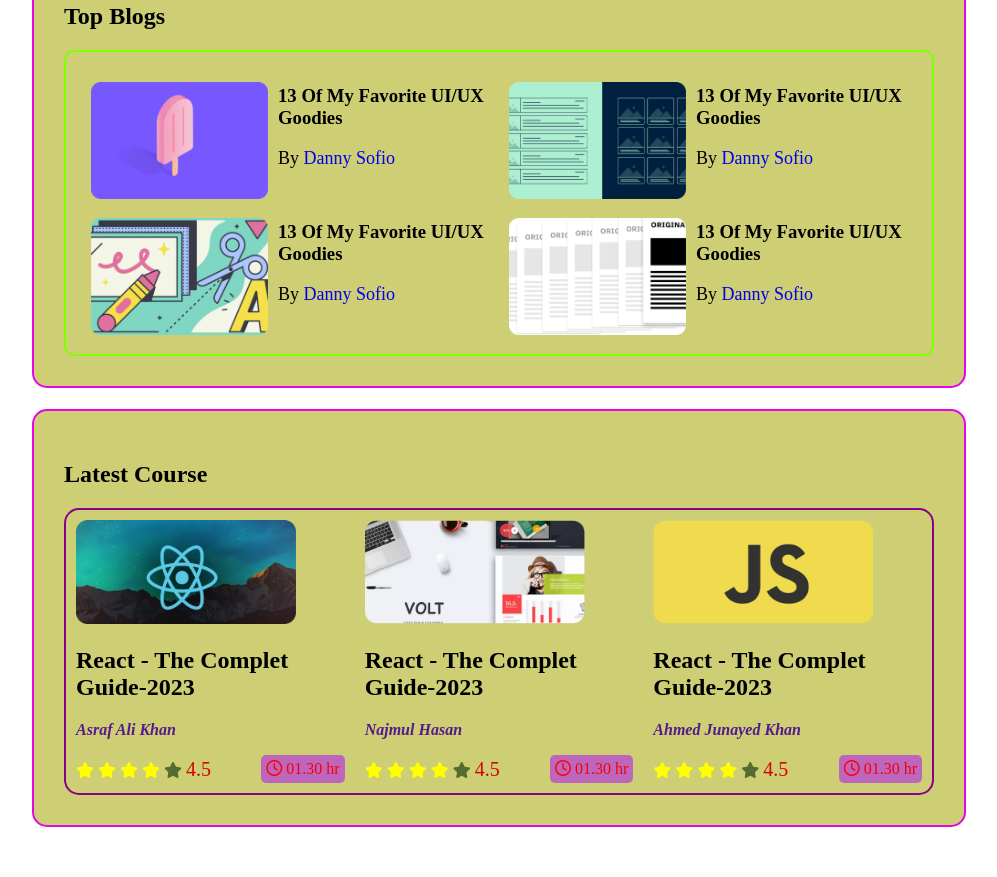
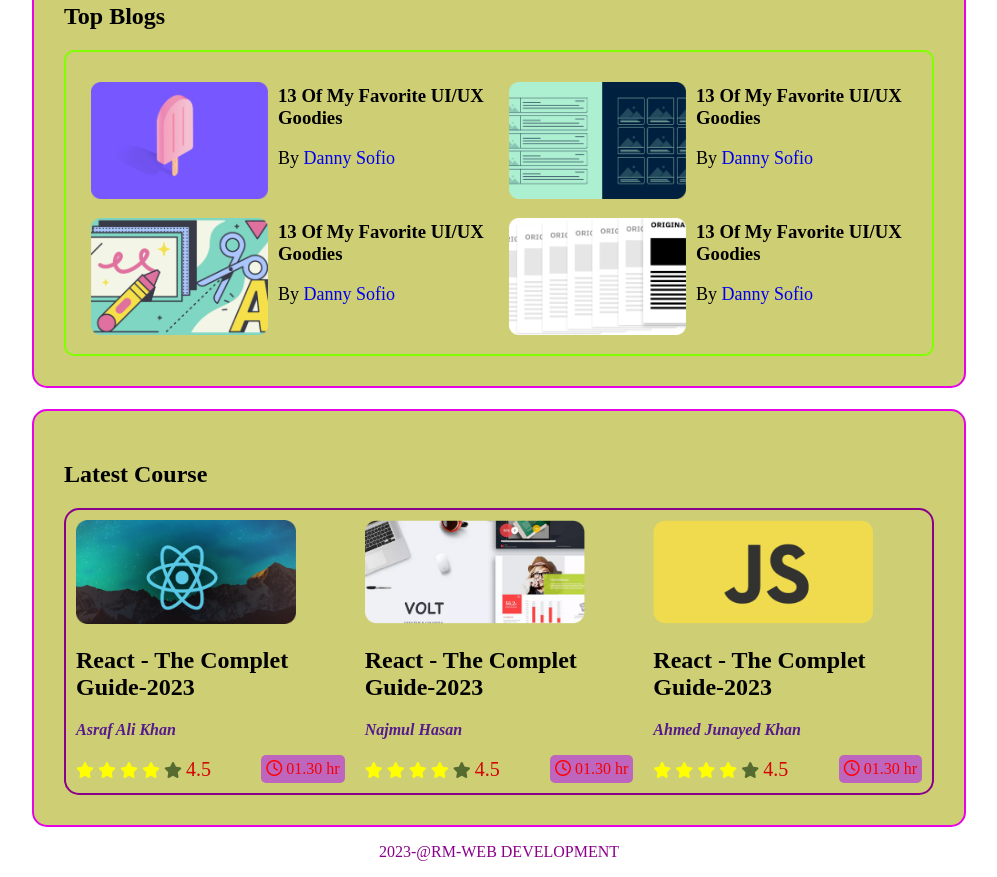
Before and after one commit to rafik1122-hub/new-leader-board, a plain HTML site: page index.html in a window 1280 px wide. Shown: the part 488-1365 px from the top of the page, without its empty margins (141-1138 px from the left). Before the commit the page ends 1323 px from the top, so only its background shows below. Drawn offline with Linux system fonts and the light colour scheme.

Commit message:
footer added

```diff
--- a/index.html
+++ b/index.html
@@ -232,6 +232,9 @@
 </main>
 
  </body>
+ <footer>
+    <p>2023-@RM-WEB DEVELOPMENT</p>
+ </footer>
 
 
 </html>
--- a/style.css
+++ b/style.css
@@ -172,6 +172,11 @@ margin: 0 auto;
          course style end
               ----------------*/
 
+              footer p{
+                text-align: center;
+                color: darkmagenta;
+
+              }
 
 /*-------modile device----*/
 
```
